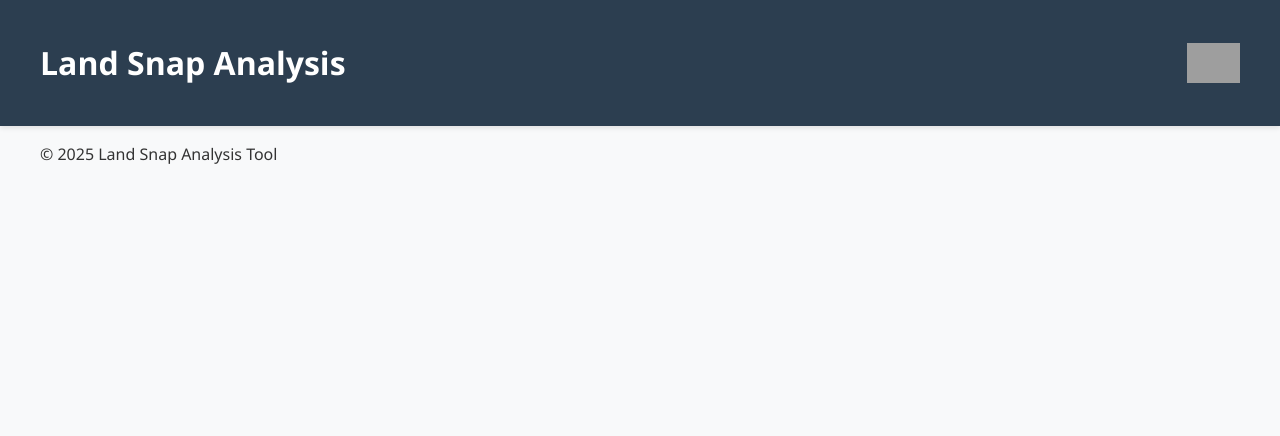
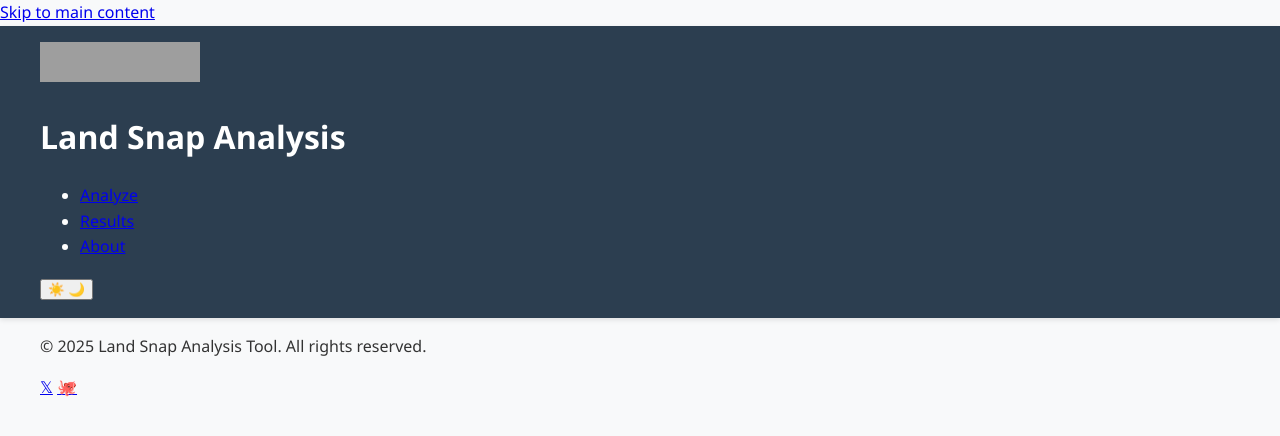
Before and after one commit to MeFerdi/landsnap, a Django app: template landsnap/templates/landsnap/base.html in a window 1280 px wide. Shown: the top 436 px of the page. Run offline with Django 5.2, Linux system fonts and the light colour scheme; the template is opened without the code that fills it, so the values that code supplies are empty; parts of the project's set-up code (start-up, migrations or seed data) failed here and were passed over; grey boxes are pictures that could not be loaded.

Commit message:
feat: enhance base template with improved SEO, theme support, and navigation

```diff
--- a/landsnap/templates/landsnap/base.html
+++ b/landsnap/templates/landsnap/base.html
@@ -1,39 +1,130 @@
-{% load static %}
+{% load static i18n %}
 <!DOCTYPE html>
-<html lang="en">
+<html lang="en" data-theme="light">
 <head>
   <meta charset="UTF-8">
   <meta name="viewport" content="width=device-width, initial-scale=1.0">
-  <meta name="description" content="Land Use Change Analysis Tool">
+  <meta name="description" content="{% trans 'Analyze land changes over time with Land Snap Analysis Tool' %}">
 
-  <title>{% block title %}Land Snap Analyzer{% endblock %}</title>
+  <title>{% block title %}{% trans 'Land Snap Analyzer' %}{% endblock %}</title>
+  <meta name="title" content="Land Snap Analyzer">
+  <meta name="description" content="{% trans 'Compare and analyze land changes through satellite or aerial imagery' %}">
 
-  <!-- <link rel="icon" href="{% static 'landsnap/img/logo.png' %}"> -->
+  <meta property="og:type" content="website">
+  <meta property="og:url" content="{{ request.build_absolute_uri }}">
+  <meta property="og:title" content="Land Snap Analyzer">
+  <meta property="og:description" content="{% trans 'Compare and analyze land changes through satellite or aerial imagery' %}">
+  <meta property="og:image" content="{% static 'landsnap/img/og-image.jpg' %}">
+
+  <meta property="twitter:card" content="summary_large_image">
+  <meta property="twitter:url" content="{{ request.build_absolute_uri }}">
+  <meta property="twitter:title" content="Land Snap Analyzer">
+  <meta property="twitter:description" content="{% trans 'Compare and analyze land changes through satellite or aerial imagery' %}">
+  <meta property="twitter:image" content="{% static 'landsnap/img/og-image.jpg' %}">
+
+  <link rel="preload" href="{% static 'landsnap/css/styles.css' %}" as="style">
+  <link rel="preload" href="{% static 'landsnap/js/main.js' %}" as="script">
+  <link rel="preload" href="{% static 'landsnap/img/logo.svg' %}" as="image" type="image/svg+xml">
+
+  <link rel="icon" href="{% static 'landsnap/img/favicon.ico' %}">
+  <link rel="icon" href="{% static 'landsnap/img/icon.svg' %}" type="image/svg+xml">
+  <link rel="apple-touch-icon" href="{% static 'landsnap/img/apple-touch-icon.png' %}">
+  <link rel="manifest" href="{% static 'landsnap/manifest.webmanifest' %}">
 
   <link rel="stylesheet" href="{% static 'landsnap/css/styles.css' %}">
 
+  <script>
+    const storedTheme = localStorage.getItem('theme') ||
+        (window.matchMedia('(prefers-color-scheme: dark)').matches ? 'dark' : 'light');
+    document.documentElement.setAttribute('data-theme', storedTheme);
+  </script>
+
+  {% block extra_head %}{% endblock %}
   {% block extra_css %}{% endblock %}
 </head>
-<body>
+<body class="{% block body_class %}{% endblock %}">
+
+  <a class="skip-link sr-only" href="#main-content">{% trans 'Skip to main content' %}</a>
+
+
   <header class="app-header">
-    <div class="container header-content">
-      <h1>Land Snap Analysis</h1>
-      <img src="{% static 'landchange/img/logo.png' %}" alt="Logo" height="40">
-      <link rel="stylesheet" href="{% static 'landsnap/css/styles.css' %}">
+    <div class="container">
+      <div class="header-grid">
+        <div class="branding">
+            <a href="{% url 'landsnap:upload' %}" class="logo-link">
+            <img src="{% static 'landsnap/img/logo.svg' %}"
+                 alt="{% trans 'Land Snap Logo' %}"
+                 width="160"
+                 height="40"
+                 class="logo"
+               >
+          </a>
+          <h1 class="sr-only">Land Snap Analysis</h1>
+        </div>
+
+        <nav class="main-nav" aria-label="{% trans 'Primary navigation' %}">
+            <ul>
+              <li><a href="{% url 'landsnap:upload' %}">{% trans 'Analyze' %}</a></li>
+              <li><a href="{% url 'landsnap:results' %}">{% trans 'Results' %}</a></li>
+              <li><a href="{% url 'landsnap:about' %}">{% trans 'About' %}</a></li>
+            </ul>
+          </nav>
+
+        <div class="header-actions">
+          <button class="theme-toggle" aria-label="{% trans 'Toggle dark mode' %}">
+            <span class="theme-icon light" aria-hidden="true">☀️</span>
+            <span class="theme-icon dark" aria-hidden="true">🌙</span>
+          </button>
+        </div>
+
+        {% block header_extra %}{% endblock %}
+      </div>
     </div>
   </header>
 
-  <main class="container">
+  <main id="main-content" class="container">
+    {% if messages %}
+    <div class="messages-container">
+      {% for message in messages %}
+      <div class="alert alert-{{ message.tags }}" role="alert">
+        {{ message }}
+        <button class="alert-close" aria-label="{% trans 'Close message' %}">&times;</button>
+      </div>
+      {% endfor %}
+    </div>
+    {% endif %}
+
     {% block content %}{% endblock %}
   </main>
 
   <footer class="app-footer">
     <div class="container">
-      <p>&copy; {% now "Y" %} Land Snap Analysis Tool</p>
+      <div class="footer-grid">
+        <div class="footer-info">
+          <p>&copy; {% now "Y" %} {% trans 'Land Snap Analysis Tool' %}. {% trans 'All rights reserved.' %}</p>
+        </div>
+
+
+        <div class="footer-social">
+          <a href="#" aria-label="Twitter"><span aria-hidden="true">𝕏</span></a>
+          <a href="#" aria-label="GitHub"><span aria-hidden="true">🐙</span></a>
+        </div>
+      </div>
     </div>
   </footer>
 
-  <script src="{% static 'landsnap/js/upload.js' %}"></script>
+
+  <svg style="display:none;">
+    <symbol id="icon-external" viewBox="0 0 24 24">
+      <path d="M18 13v6a2 2 0 0 1-2 2H5a2 2 0 0 1-2-2V8a2 2 0 0 1 2-2h6m4-3h6v6m0-6-7 7"/>
+    </symbol>
+  </svg>
+
+  <script src="{% static 'landsnap/js/main.js' %}" defer></script>
+
   {% block extra_js %}{% endblock %}
+
+  {% if debug %}
+  {% endif %}
 </body>
 </html>
```
